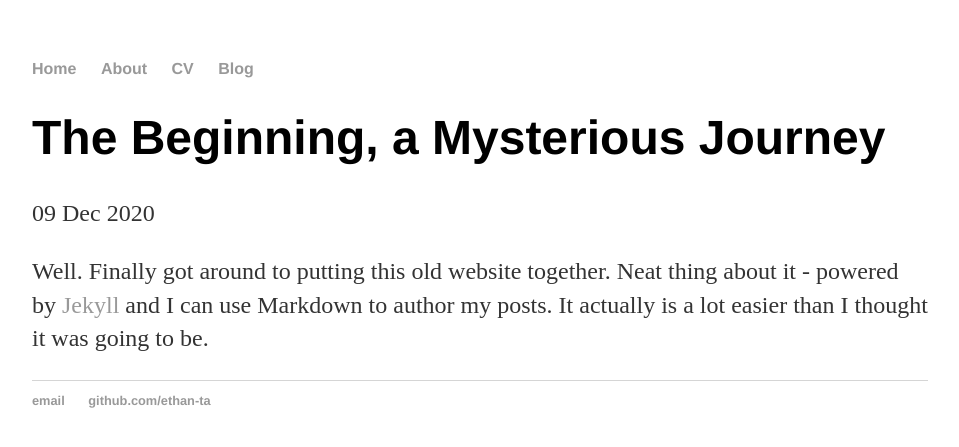
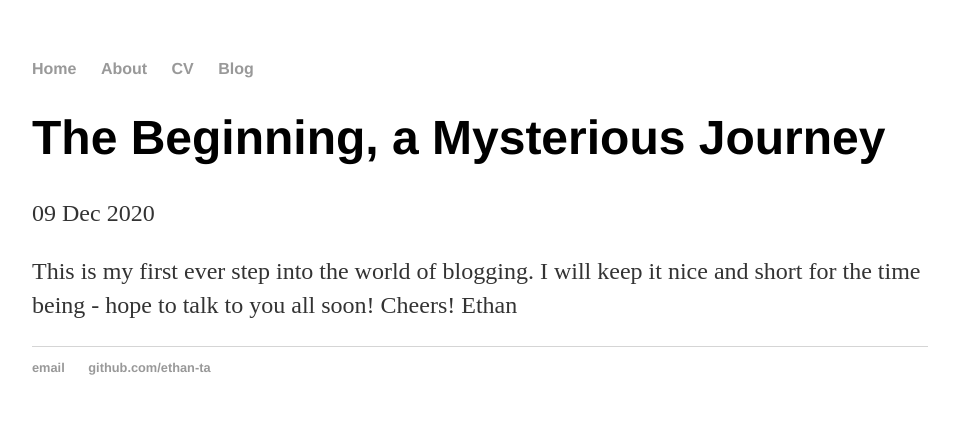
Before and after one commit to Ethan-Ta/Ethan-Ta.github.io, a Jekyll site: the page built from _posts/2020-12-09-The-Beginning,-a-Mysterious-Journey.md, in a window 1280 px wide. Shown: the top 447 px of the page, without its empty margins (160-1119 px from the left). Built offline with Jekyll 4.4.1, drawn with Linux system fonts in a browser that asks for light colours.

Commit message:
Update 2020-12-09-The-Beginning,-a-Mysterious-Journey.md

```diff
--- a/_posts/2020-12-09-The-Beginning,-a-Mysterious-Journey.md
+++ b/_posts/2020-12-09-The-Beginning,-a-Mysterious-Journey.md
@@ -4,4 +4,5 @@ title: "The Beginning, a Mysterious Journey"
 date: 2020-12-09
 ---
 
-Well. Finally got around to putting this old website together. Neat thing about it - powered by [Jekyll](http://jekyllrb.com) and I can use Markdown to author my posts. It actually is a lot easier than I thought it was going to be.
+This is my first ever step into the world of blogging. I will keep it nice and short for the time being - hope to talk to you all soon!
+Cheers! Ethan
```
